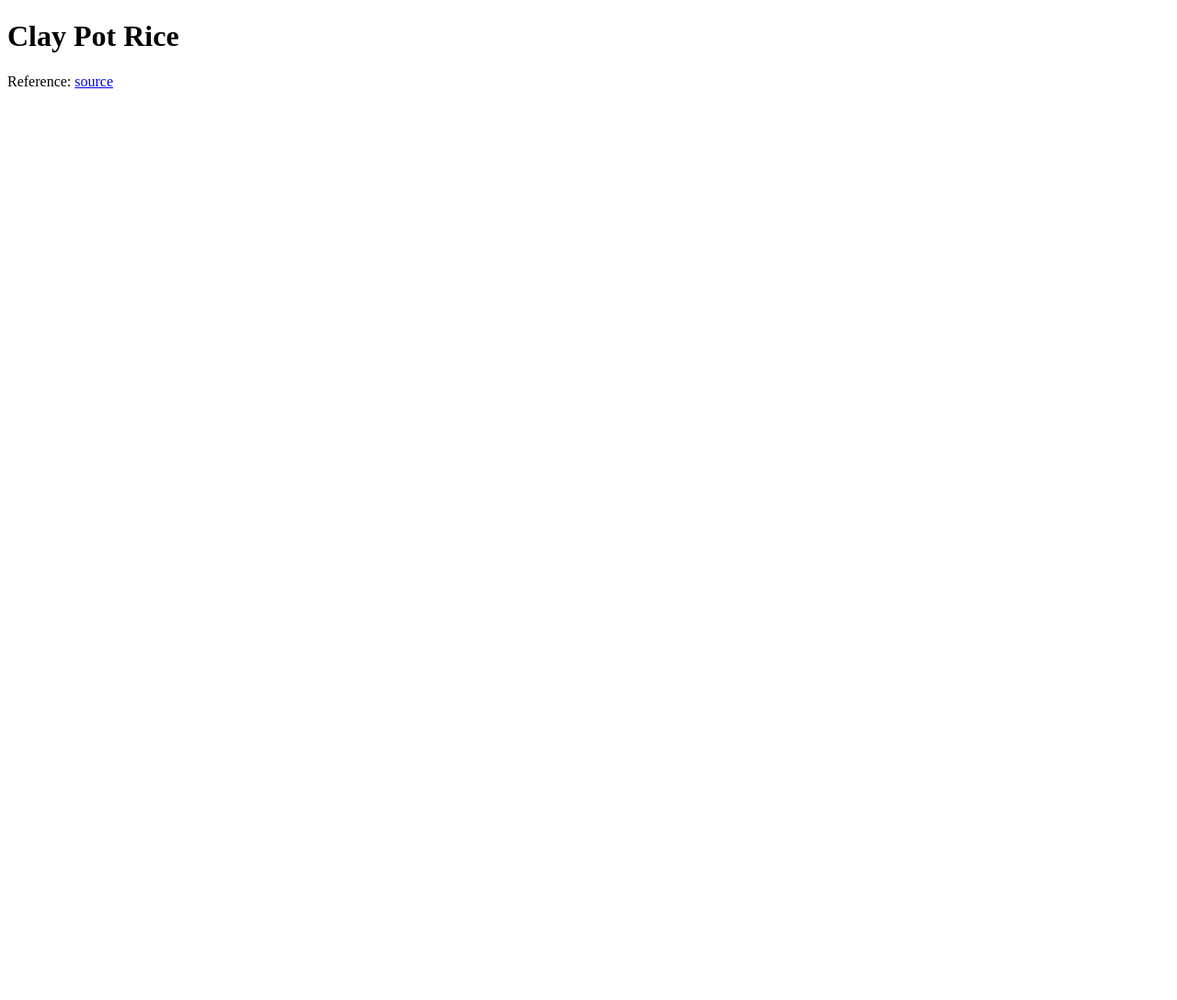
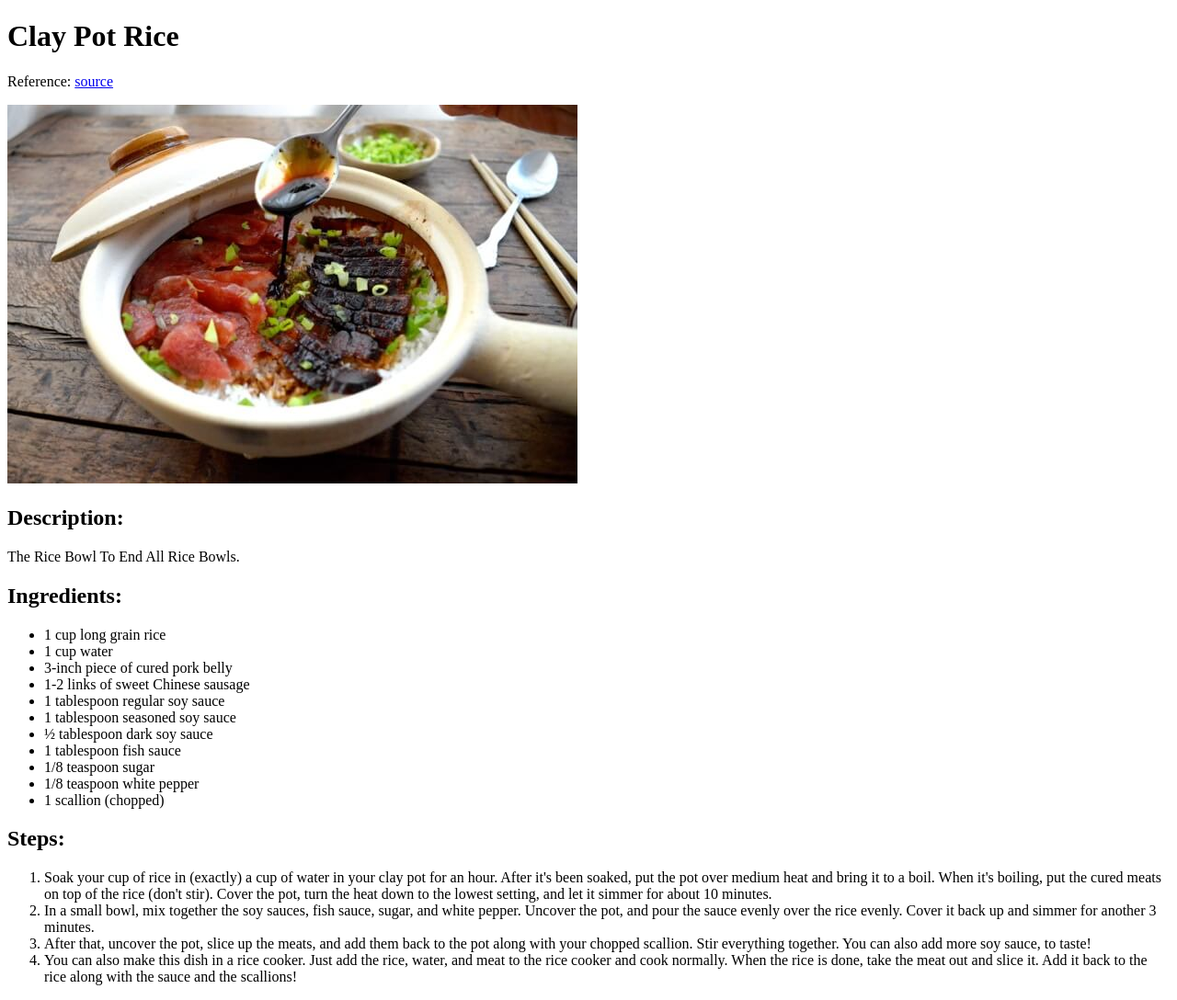
Before and after one commit to jorm7012/odin-recipes, a plain HTML site: page recipes/clay-pot-rice.html in a window 1280 px wide. Shown: the whole page at 92% size. Before the commit the page ends 800 px from the top, so only its background shows below. Drawn offline with Linux system fonts and the light colour scheme.

Commit message:
Added image, description, ingredients & steps

```diff
--- a/recipes/clay-pot-rice.html
+++ b/recipes/clay-pot-rice.html
@@ -12,5 +12,43 @@
                 source
             </a>
         </p>
+
+        <img src="./images/clay-pot-rice.jpg" alt="clay-pot-rice" />
+
+        <h2>Description:</h2>
+        <p>
+            The Rice Bowl To End All Rice Bowls.
+        </p>
+
+        <h2>Ingredients:</h2>
+        <ul>
+            <li>1 cup long grain rice</li>
+            <li>1 cup water</li>
+            <li>3-inch piece of cured pork belly</li>
+            <li>1-2 links of sweet Chinese sausage</li>
+            <li>1 tablespoon regular soy sauce</li>
+            <li>1 tablespoon seasoned soy sauce</li>
+            <li>½ tablespoon dark soy sauce</li>
+            <li>1 tablespoon fish sauce</li>
+            <li>1/8 teaspoon sugar</li>
+            <li>1/8 teaspoon white pepper</li>
+            <li>1 scallion (chopped)</li>
+        </ul>
+
+        <h2>Steps:</h2>
+        <ol>
+            <li>
+                Soak your cup of rice in (exactly) a cup of water in your clay pot for an hour. After it's been soaked, put the pot over medium heat and bring it to a boil. When it's boiling, put the cured meats on top of the rice (don't stir). Cover the pot, turn the heat down to the lowest setting, and let it simmer for about 10 minutes.
+            </li>
+            <li>
+                In a small bowl, mix together the soy sauces, fish sauce, sugar, and white pepper. Uncover the pot, and pour the sauce evenly over the rice evenly. Cover it back up and simmer for another 3 minutes.
+            </li>
+            <li>
+                After that, uncover the pot, slice up the meats, and add them back to the pot along with your chopped scallion. Stir everything together. You can also add more soy sauce, to taste!
+            </li>
+            <li>
+                You can also make this dish in a rice cooker. Just add the rice, water, and meat to the rice cooker and cook normally. When the rice is done, take the meat out and slice it. Add it back to the rice along with the sauce and the scallions!
+            </li>
+        </ol>
     </body>
 </html>
```
Also changed, not shown: recipes/images/clay-pot-rice.jpg (added).
